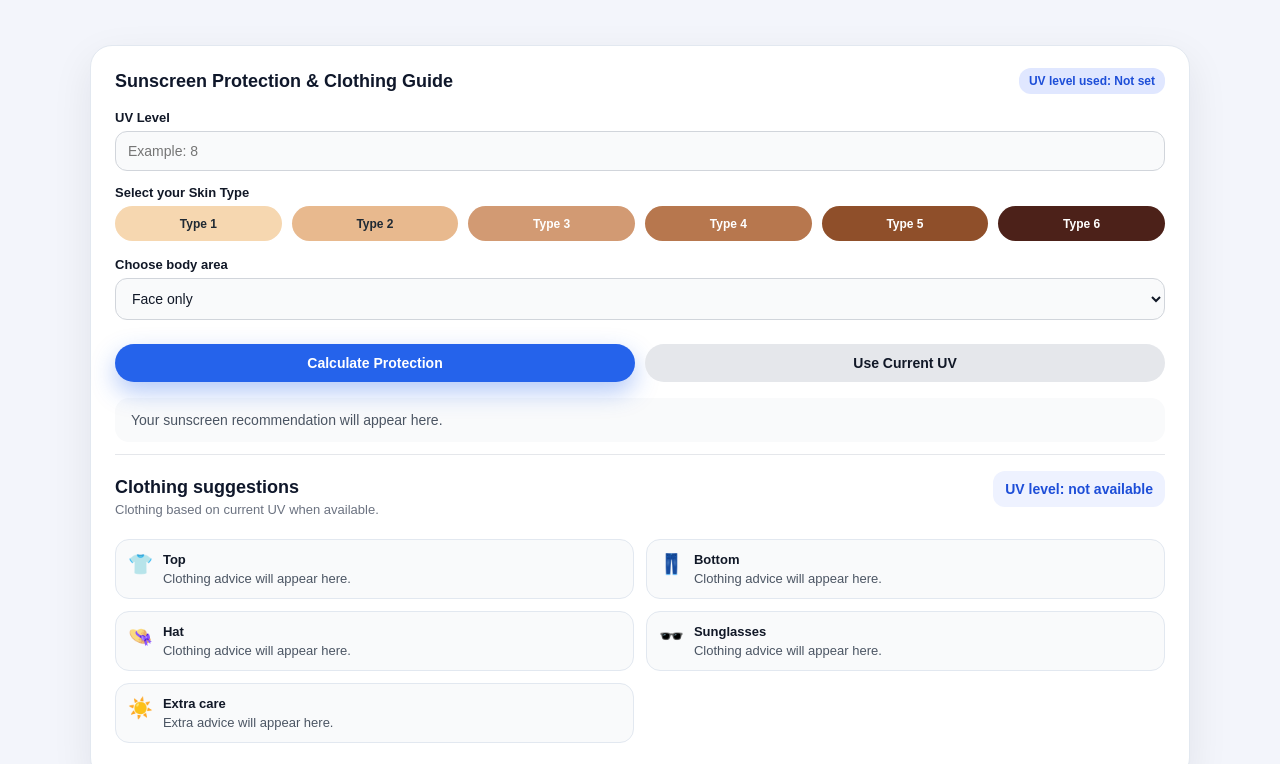
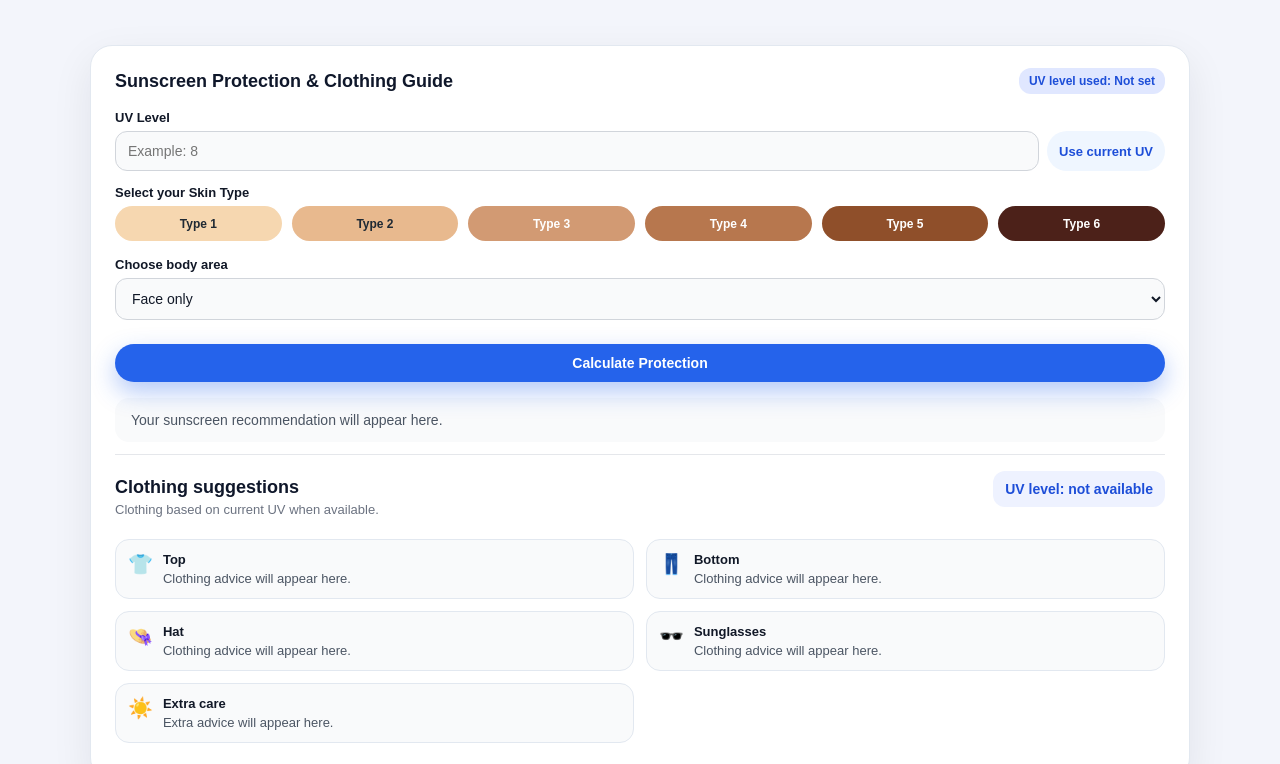
Before and after one commit to aroy0026/FIT5120-Onboarding, a plain HTML site: page frontend/protection-tips.html in a window 1280 px wide. Shown: the part 305-1069 px from the top of the page. Drawn offline with Linux system fonts and the light colour scheme.

Commit message:
small change

```diff
--- a/frontend/css/protection-tips.css
+++ b/frontend/css/protection-tips.css
@@ -32,7 +32,6 @@ body {
   font-size: 16px;
 }
 
-/* hero + UV */
 .uv-header-row {
   display: flex;
   justify-content: space-between;
@@ -157,6 +156,35 @@ select:focus {
   border-color: #2563eb;
   box-shadow: 0 0 0 1px rgba(37, 99, 235, 0.15);
   background: #ffffff;
+}
+
+/* UV input row with inline button */
+.uv-input-row {
+  display: flex;
+  gap: 8px;
+  margin-bottom: 14px;
+}
+
+.uv-input-row input {
+  flex: 1;
+  margin-bottom: 0;
+}
+
+.uv-inline-btn {
+  white-space: nowrap;
+  border: none;
+  border-radius: 999px;
+  padding: 0 12px;
+  font-size: 13px;
+  font-weight: 600;
+  background: #eff6ff;
+  color: #1d4ed8;
+  cursor: pointer;
+  transition: background 0.1s ease;
+}
+
+.uv-inline-btn:hover {
+  background: #dbeafe;
 }
 
 /* badges & buttons */
--- a/frontend/protection-tips.html
+++ b/frontend/protection-tips.html
@@ -12,7 +12,6 @@
 </head>
 
 <body>
-
   <nav class="site-navbar">
     <a href="index.html" class="site-navbar-left">
       <div class="site-navbar-logo">UV</div>
@@ -21,15 +20,13 @@
 
     <div class="site-navbar-links">
       <a href="index.html">Home</a>
-      <a href="uv-dashboard.html">UV Dashboard</a>
+      <a href="uv-dashboard.html">UV Overview</a>
       <a href="awareness.html">Awareness</a>
       <a href="protection-tips.html" class="active">Protection Tips</a>
     </div>
   </nav>
 
-
   <main class="container">
-
     <!-- Hero + Current UV -->
     <div class="uv-header-row">
       <section class="hero">
@@ -48,29 +45,34 @@
         </div>
       </section>
 
+      <!-- Current UV card at top-right -->
       <div class="global-uv-card">
         <div class="global-uv-label">Current UV</div>
         <div id="globalUvValue" class="global-uv-value">Not available</div>
-        <button class="global-uv-refresh" onclick="useCurrentUV()">
-          Use current UV
-        </button>
       </div>
     </div>
 
-    <!-- Single combined card -->
+    <!-- Main card -->
     <section class="card card--primary single-card">
-
-      <!-- Calculator section -->
+      <!-- Calculator header -->
       <div class="card-header card-header--inline">
-        <h3>Sunscreen Protection & Clothing Guide</h3>
+        <h3>Sunscreen Protection &amp; Clothing Guide</h3>
         <div id="uvUsedBadge" class="uv-badge uv-badge--small">
           UV level used: Not set
         </div>
       </div>
 
+      <!-- Calculator section -->
       <div class="card-section">
         <label class="field-label">UV Level</label>
-        <input id="uvInput" type="number" placeholder="Example: 8">
+
+        <!-- Input + Use current UV on same row -->
+        <div class="uv-input-row">
+          <input id="uvInput" type="number" placeholder="Example: 8">
+          <button class="uv-inline-btn" onclick="useCurrentUV()">
+            Use current UV
+          </button>
+        </div>
 
         <label class="field-label">Select your Skin Type</label>
         <div class="skin-type-picker">
@@ -85,7 +87,7 @@
         <input type="hidden" id="skinType" value="">
 
         <label class="field-label">Choose body area</label>
-        <select id="bodyArea">
+        <select id="bodyArea" class="body-area-select">
           <option value="face">Face only</option>
           <option value="arms">Face and arms</option>
           <option value="full">Full exposed body</option>
@@ -94,9 +96,6 @@
         <div class="button-row">
           <button class="primary-btn" onclick="calculateDosage()">
             Calculate Protection
-          </button>
-          <button class="secondary-btn" onclick="useCurrentUV()">
-            Use Current UV
           </button>
         </div>
 
@@ -174,7 +173,6 @@
           </div>
         </div>
       </div>
-
     </section>
   </main>
 
```
Also changed, not shown: frontend/awareness.html (+19 -17 lines), frontend/index.html (+1 -1 lines), frontend/uv-dashboard.html (+1 -1 lines).
